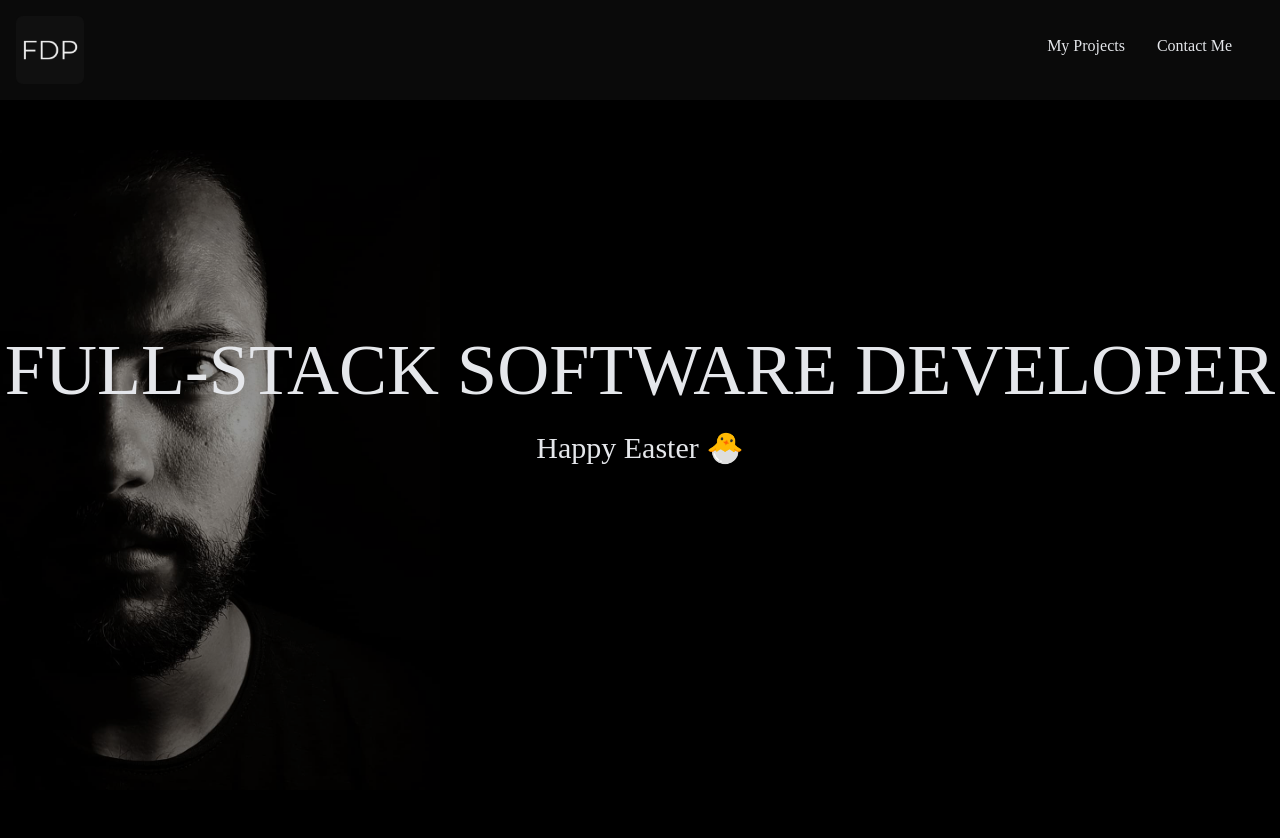
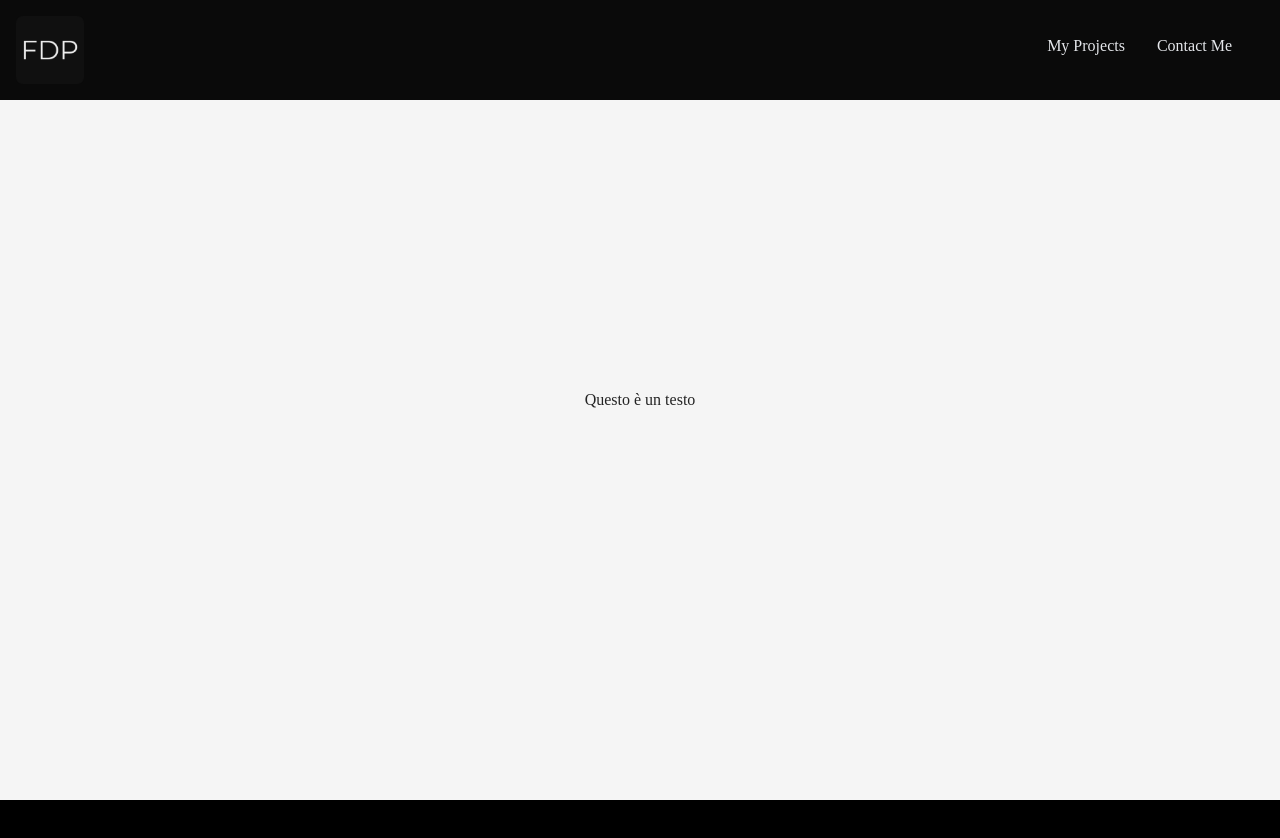
Before and after one commit to f-depalma/MyPage, a React (Create React App) app: page / in a window 1280 px wide. Shown: the top 838 px of the page. Built offline with nearby package versions, Linux system fonts and the light colour scheme; a web font is replaced by a local one.

Commit message:
fix scroll

```diff
--- /dev/null
+++ b/src/Utils/Visibility.js
@@ -0,0 +1,24 @@
+export class Visibility {
+    constructor(id) {
+        this.id = id
+        if (id === 0) {
+            this.opacity = 1
+            this.visibility = 'visible'
+        } else {
+            this.opacity = 0
+            this.visibility = 'hidden'
+        }
+    }
+
+    setVisibility(value) {
+        this.visibility = value ? 'visible' : 'hidden'
+        this.opacity = value
+    }
+
+    getCss() {
+        return {
+            visibility: this.visibility,
+            opacity: this.opacity
+        }
+    }
+}
--- a/src/component/Content.js
+++ b/src/component/Content.js
@@ -1,25 +1,36 @@
-import { useState } from "react"
 import { useWindowHeight } from "../hooks/window-height"
 import Section from "./Section"
 import Section1 from "./Section1"
 import Section2 from "./Section2"
+import { useVisibilities } from "../hooks/visibilities"
 
 export default function Content() {
 
-    const [section, setSection] = useState(0)
-
     const sections = [
-        <Section1/>,
-        <Section2/>
+        <Section1 />,
+        <Section2 />
     ]
 
-    const contents = sections.map((content, idx) => <Section key={idx} section={section} id={idx}>{content}</Section>)
+    const screenHeight = useWindowHeight()
+    const height = screenHeight + ((sections.length - 1) * 1000);
 
+    const visibilities = useVisibilities(sections.length)
 
-    const height = useWindowHeight() * sections.length;
+    const contents = sections.map((content, idx) => {
+        return <Section
+            key={idx}
+            visibility={findVisibility(visibilities, idx)}
+        >
+            {content}
+        </Section>
+    })
+
+    function findVisibility(list, id) {
+        return list.find((obj) => obj.id === id)
+    }
 
     return (
-        <main className="bg-black h-screen w-screen" style={{height: height}}>
+        <main className="bg-black h-screen w-screen" style={{ height: height }}>
             {contents}
         </main>
     )
--- a/src/component/Section.js
+++ b/src/component/Section.js
@@ -1,19 +1,10 @@
-import { useEffect, useState } from "react"
-import useScrollPosition from "../hooks/scroll-position"
 
-export default function Section({id, section, children}) {
-    const [visible, setVisible] = useState('section-hide')
-
-    useEffect(() => {
-        if (section === id) {
-            setTimeout(() => setVisible('section-visible'))
-        }
-    })
-
-    const scrollPosition = useScrollPosition();
-
+export default function Section({ visibility, children }) {
     return (
-        <section className={`${visible} + section h-screen w-screen`}>
+        <section
+            className="section h-screen w-screen"
+            style={visibility.getCss()}
+        >
             {children}
         </section>
     )
--- /dev/null
+++ b/src/hooks/visibilities.js
@@ -0,0 +1,41 @@
+import { useEffect, useState } from "react";
+import { Visibility } from "../Utils/Visibility";
+import useScrollPosition from "./scroll-position"
+
+export function useVisibilities(element) {
+
+    const _visibilities = []
+
+    for (let i = 0; i < element; i++) {
+        _visibilities.push(new Visibility(i))
+    }
+    const [visibilities, setVisibilities] = useState(_visibilities);
+
+    const scrollPosition = useScrollPosition()
+
+    function findVisibility(id) {
+        return visibilities.find((obj) => obj.id === id)
+    }
+
+    function tuneVisibility(id, value) {
+        const visibility = findVisibility(id)
+        if (visibility) {
+            visibility.setVisibility(value)
+            setVisibilities((old) => (
+                [...old.filter((obj) => obj.id !== id), visibility]
+            ))
+        }
+    }
+
+    useEffect(() => {
+        const section = Math.floor(scrollPosition / 1000)
+        const perc = (scrollPosition % 1000) / 1000
+        if (perc > 0) {
+            tuneVisibility(section, 1 - perc)
+            tuneVisibility(section + 1, perc)
+        }
+
+    }, [scrollPosition]);
+
+    return visibilities;
+};
```
